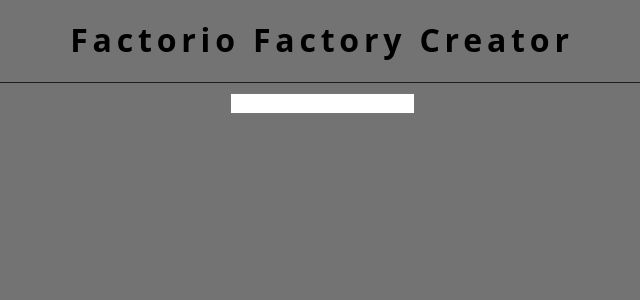
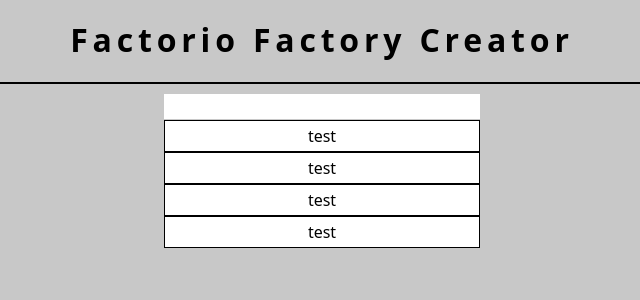
Before and after one commit to Kensaa/Factorio-Factory-Creator, a React (Create React App) app in the folder factorio-factory-creator/: page / in a window 1280 px wide. Shown: the top 300 px of the page, without its empty margins (318-958 px from the left). Built offline with nearby package versions, Linux system fonts and the light colour scheme.

Commit message:
started using scss instead of normal css

```diff
--- a/factorio-factory-creator/package.json
+++ b/factorio-factory-creator/package.json
@@ -11,6 +11,7 @@
     "react-flow-renderer": "^9.7.3",
     "react-router-dom": "^6.2.1",
     "react-scripts": "5.0.0",
+    "sass": "^1.49.4",
     "web-vitals": "^2.1.4"
   },
   "scripts": {
--- a/factorio-factory-creator/public/index.html
+++ b/factorio-factory-creator/public/index.html
@@ -1,7 +1,6 @@
 <html>
     <head>
         <title>Factorio Factory Creator</title>
-        <link rel="stylesheet" type="text/css" href="style.css">
     </head>
     <body>
         <div id="root"></div>
--- a/factorio-factory-creator/public/style.css
+++ /dev/null
@@ -1,70 +0,0 @@
-:root {
-    /*--main-bg: rgb(34, 34, 34);*/
-    --main-bg: rgb(115, 115, 115);
-    --border-color: rgb(30,30,30);
-    --rf-bg: rgb(56, 55, 55);
-    --text-color: black;
-    --accent-color: #8b8171;
-    --main-fonts: system-ui, sans-serif, 'Open Sans', Geneva, Verdana;
-
-    --green-color: rgb(0,255,0);
-    --red-color: rgb(255,0,0);
-    --yellow-color: rgb(255, 255, 0);
-    --white-color: rgb(255,255,255);
-    --gray-color: rgb(190, 190, 190);
-}
-
-body{
-    background-color: var(--main-bg);
-    font-family: var(--main-fonts);
-    color: var(--text-color);
-}
-
-#root{
-    width: 100%;
-    height: 100%;
-    display: flex;
-    justify-content: center;
-    align-items: center;
-}
-
-
-.reactFlow{
-    background-color: var(--rf-bg);
-    height:70%;
-    flex-grow: 1;
-}
-
-
-.container{
-    display: flex;
-    flex-direction: column;
-    justify-content: center;
-    align-items: center;
-    height: 100%;
-    width: 100%;
-}
-
-.app{
-
-}
-.tab{
-    justify-content: flex-start;
-
-}
-
-.titlebar{
-    display: flex;
-    flex-direction: row;
-    justify-content: center;
-    align-items: center;
-    width: 97%;
-
-    border-bottom: 1px var(--border-color) solid;
-    margin-bottom: 10px;
-}
-
-.title{
-    margin-top: 10px;
-    letter-spacing: 0.3rem;
-}
--- a/factorio-factory-creator/src/components/Searchbar.jsx
+++ b/factorio-factory-creator/src/components/Searchbar.jsx
@@ -1,11 +1,29 @@
 import React, { Component } from 'react';
+import SearchbarItem from './SearchbarItem';
 
 export default class Searchbar extends Component {
-    state = {elements:[],renderedElement:[],rendered:false}
+    state = {search:'',elements:[],renderedElement:[],rendered:false}
+    maxRenderedItem = 5;
+
+    onInputChange = (e)=>{
+      this.setState({search:e.target.value},this.filterElements)
+    }
+
+    filterElements = ()=>{
+
+    }
+
   render() {
     return (
         <div className='searchbar'>
-            <input></input>
-        </div>);
+            <input className='searchbarInput' onChange={this.onInputChange}></input>
+            <div className='itemContainer'>
+              <SearchbarItem/>
+              <SearchbarItem/>
+              <SearchbarItem/>
+              <SearchbarItem/>
+            </div>
+        </div>
+        );
   }
 }
--- /dev/null
+++ b/factorio-factory-creator/src/components/SearchbarItem.jsx
@@ -0,0 +1,11 @@
+import React, { Component } from 'react';
+
+export default class SearchbarItem extends Component {
+  render() {
+    return (
+    <div className='searchbarItem unselectable'>
+        test
+    </div>
+    );
+  }
+}
--- a/factorio-factory-creator/src/index.js
+++ b/factorio-factory-creator/src/index.js
@@ -1,5 +1,6 @@
 import ReactDOM from 'react-dom';
 import App from './App.jsx';
+import './style/style.scss'
 
 ReactDOM.render(
     <App/>,
--- /dev/null
+++ b/factorio-factory-creator/src/style/style.scss
@@ -0,0 +1,97 @@
+:root {
+    /*--main-bg: rgb(34, 34, 34);*/
+    --main-bg: rgb(200, 200, 200);
+    --border-color : black;
+    --sec-color: rgb();
+    --rf-bg: rgb(56, 55, 55);
+    --text-color: black;
+    --main-fonts: system-ui, sans-serif, 'Open Sans', Geneva, Verdana;
+
+}
+
+body{
+    background-color: var(--main-bg);
+    font-family: var(--main-fonts);
+    color: var(--text-color);
+}
+
+#root{
+    width: 100%;
+    height: 100%;
+    display: flex;
+    justify-content: center;
+    align-items: center;
+}
+
+.unselectable{
+    -webkit-user-select: none;
+    -moz-user-select: none;
+    -ms-user-select: none;
+    user-select: none;
+}
+
+.reactFlow{
+    background-color: var(--rf-bg);
+    height:70%;
+    width: 70%;
+    flex-grow: 1;
+}
+
+
+.container{
+    display: flex;
+    flex-direction: column;
+    justify-content: center;
+    align-items: center;
+    height: 100%;
+    width: 100%;
+}
+
+.tab{
+    justify-content: flex-start;
+    & .treeTab{
+
+    }
+    & .mainTab{
+
+    }
+}
+
+.titlebar{
+    display: flex;
+    flex-direction: row;
+    justify-content: center;
+    align-items: center;
+    width: 85%;
+    border-bottom: 2px var(--border-color) solid;
+    margin-bottom: 10px;
+
+    & .title{
+        margin-top: 10px;
+        letter-spacing: 0.3rem;
+    }
+}
+
+
+
+.searchbar{
+    display: flex;
+    flex-direction: column;
+    width: 25%;
+    & input{
+        border: none;
+        height: 25px;
+        margin-bottom: 1px;
+    }
+    & .searchbarItem{
+        height: 30px;
+        border: 1px var(--border-color) solid;
+        display: flex;
+        justify-content: center;
+        align-items: center;
+        background-color: white;
+    }
+    & .itemContainer{
+
+    }
+}
--- a/factorio-factory-creator/src/tabs/MainTab.jsx
+++ b/factorio-factory-creator/src/tabs/MainTab.jsx
@@ -4,7 +4,7 @@
 export default class MainTab extends Component {
   render() {
     return (
-        <div className='container tab'>
+        <div className='container tab mainTab'>
           <div className="titlebar">
             <h1 className='title'>Factorio Factory Creator</h1>
           </div>
--- a/factorio-factory-creator/src/tabs/TreeTab.jsx
+++ b/factorio-factory-creator/src/tabs/TreeTab.jsx
@@ -41,9 +41,12 @@
 
       render() {
         return(
+          <div className='container tab treeTab'>
             <div className='reactFlow'>
-              <ReactFlow elements={this.state.elements} nodesDraggable={false}/>
+                <ReactFlow elements={this.state.elements} nodesDraggable={true}/>
             </div>
+          </div>
+
 
         )
       }
```
Also changed, not shown: 1 other file (tests, documents, lock files or other folders).
